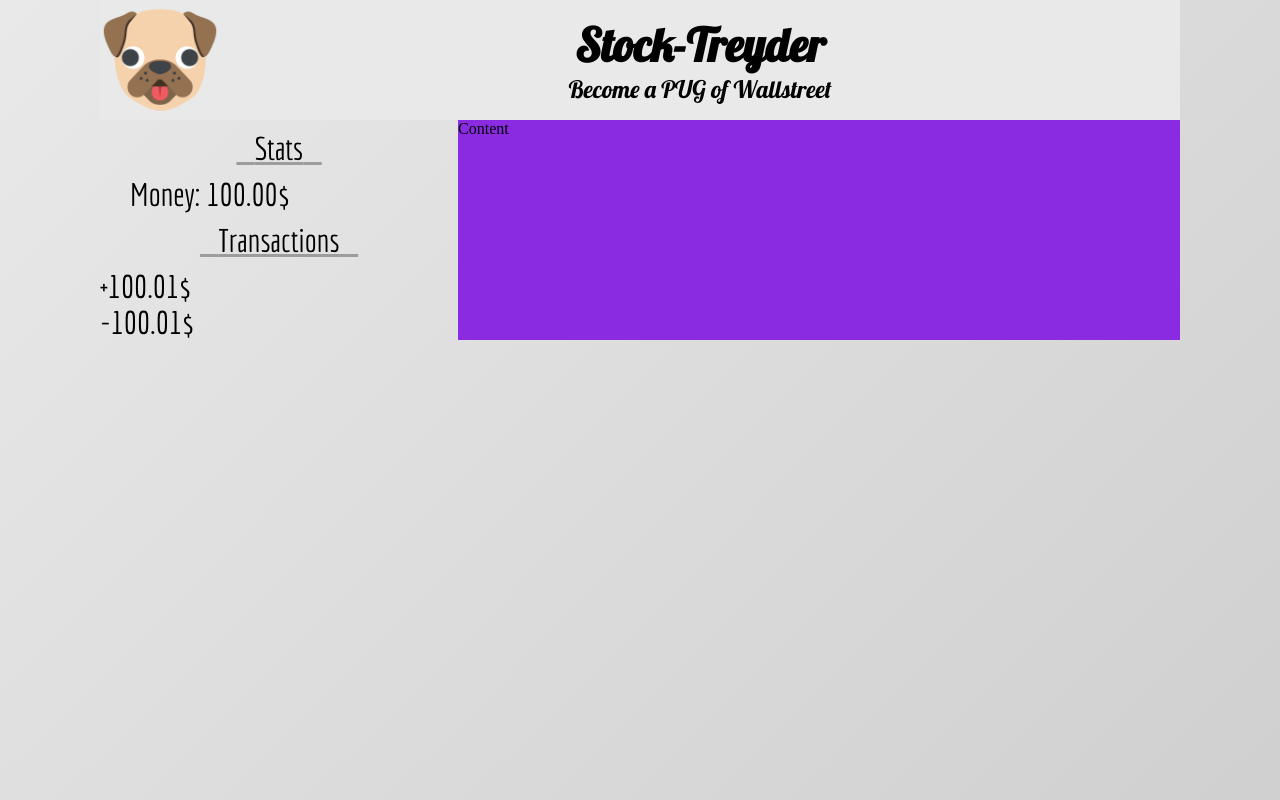
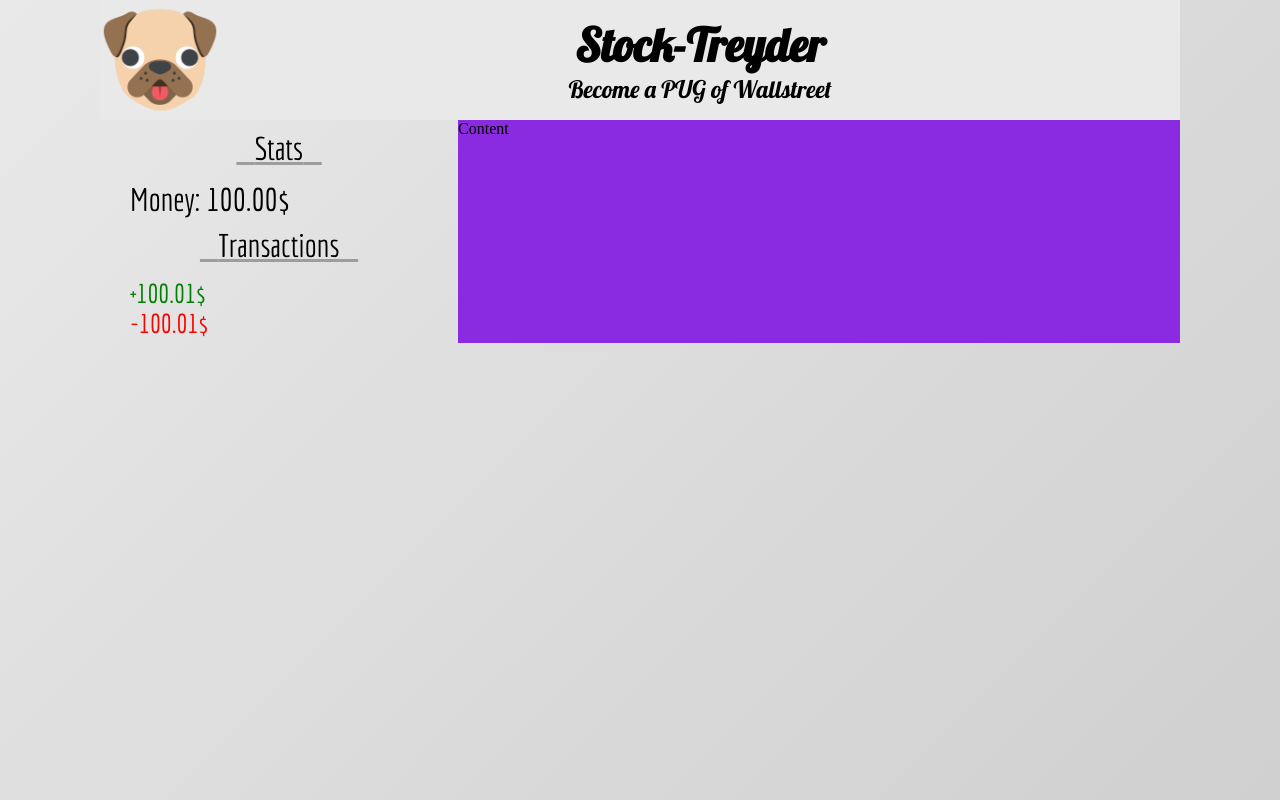
Before and after one commit to tomaszbawor/stoktreyder, a React (Create React App) app: page / in a window 1280 px wide. Built offline with nearby package versions, Linux system fonts and the light colour scheme.

Commit message:
Add some colors to transactions

```diff
--- a/src/components/GameContent/GameStats/GameStats.scss
+++ b/src/components/GameContent/GameStats/GameStats.scss
@@ -14,7 +14,8 @@
     display: flex;
     justify-content: center;
     text-decoration: underline solid darken($platinum, 30%);
-    margin: 10px 0;
+    margin-top: 10px;
+    margin-bottom: 15px;
 
     :after, :before  {
       content: "\00a0\00a0\00a0";
@@ -22,6 +23,25 @@
 
   }
 
+  &--transactions {
+    //background-color: blue;
+    margin-bottom: 5px;
+    font-size: smaller;
+    margin-left: 30px;
+  }
+
+  &--transaction {
+    //margin: 10px 0;
+
+    &-positive {
+      color: green;
+    }
+
+    &-negative {
+      color: red;
+    }
+  }
+
   &--content {
     margin-left: 30px;
     width: auto;
--- a/src/components/GameContent/GameStats/index.tsx
+++ b/src/components/GameContent/GameStats/index.tsx
@@ -15,8 +15,8 @@ const GameStats: React.FC = () => {
         <p>Transactions</p>
       </div>
       <div className="stats--transactions">
-        <div className="stats-transaction">+100.01$</div>
-        <div className="stats-transaction">-100.01$</div>
+        <div className="stats--transaction-positive">+100.01$</div>
+        <div className="stats--transaction-negative">-100.01$</div>
       </div>
     </div>
   );
```
